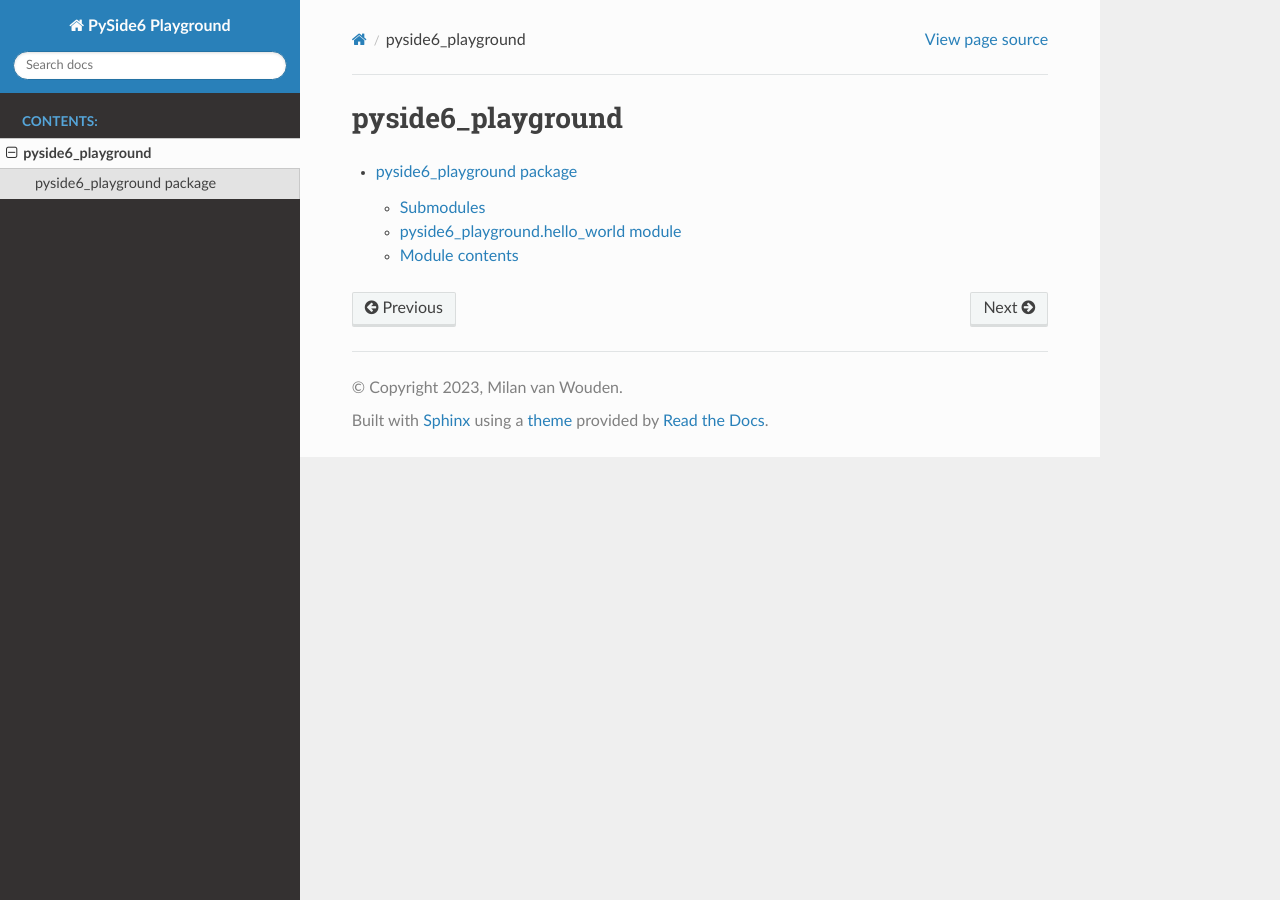
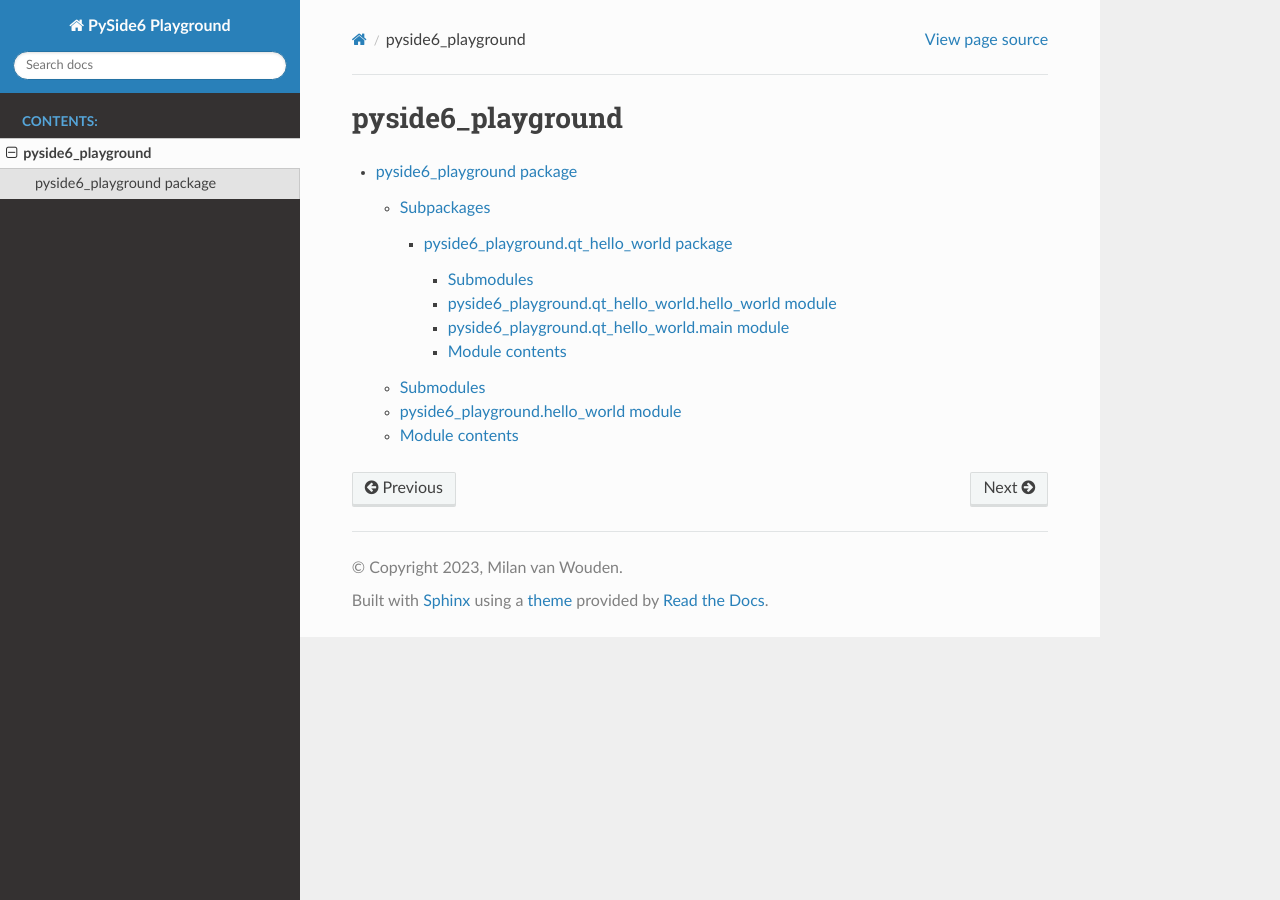
Before and after one commit to MvWouden/pyside6-playground, a Sphinx documentation site: the page built from docs/modules.rst, in a window 1280 px wide. Built offline with Sphinx 7.4.7 and the Read the Docs theme 2.0.0, drawn with Linux system fonts in a browser that asks for light colours.

```diff
--- /dev/null
+++ b/docs/pyside6_playground.qt_hello_world.rst
@@ -0,0 +1,29 @@
+pyside6\_playground.qt\_hello\_world package
+============================================
+
+Submodules
+----------
+
+pyside6\_playground.qt\_hello\_world.hello\_world module
+--------------------------------------------------------
+
+.. automodule:: pyside6_playground.qt_hello_world.hello_world
+   :members:
+   :undoc-members:
+   :show-inheritance:
+
+pyside6\_playground.qt\_hello\_world.main module
+------------------------------------------------
+
+.. automodule:: pyside6_playground.qt_hello_world.main
+   :members:
+   :undoc-members:
+   :show-inheritance:
+
+Module contents
+---------------
+
+.. automodule:: pyside6_playground.qt_hello_world
+   :members:
+   :undoc-members:
+   :show-inheritance:
--- a/docs/pyside6_playground.rst
+++ b/docs/pyside6_playground.rst
@@ -1,5 +1,13 @@
 pyside6\_playground package
 ===========================
+
+Subpackages
+-----------
+
+.. toctree::
+   :maxdepth: 4
+
+   pyside6_playground.qt_hello_world
 
 Submodules
 ----------
--- a/pyproject.toml
+++ b/pyproject.toml
@@ -63,3 +63,4 @@
 line_length = 79
 multi_line_output = 5
 include_trailing_comma = true
+honor_noqa = true
```
Also changed, not shown: 1 other file.
